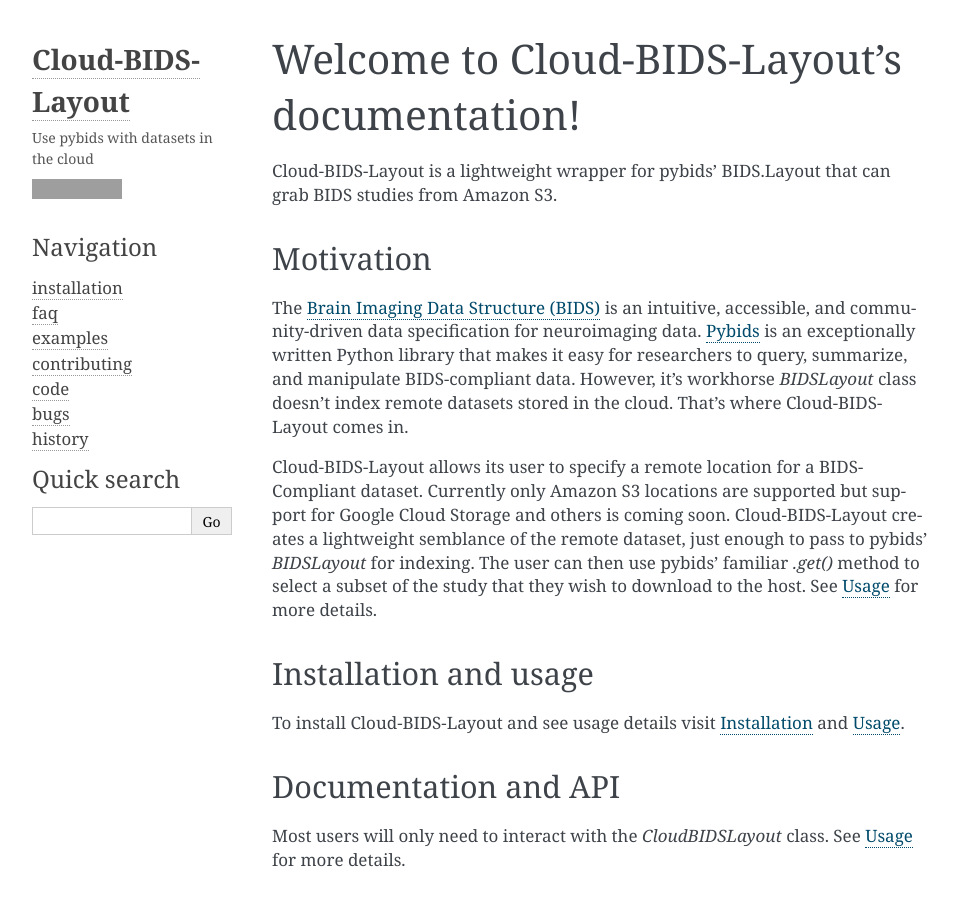
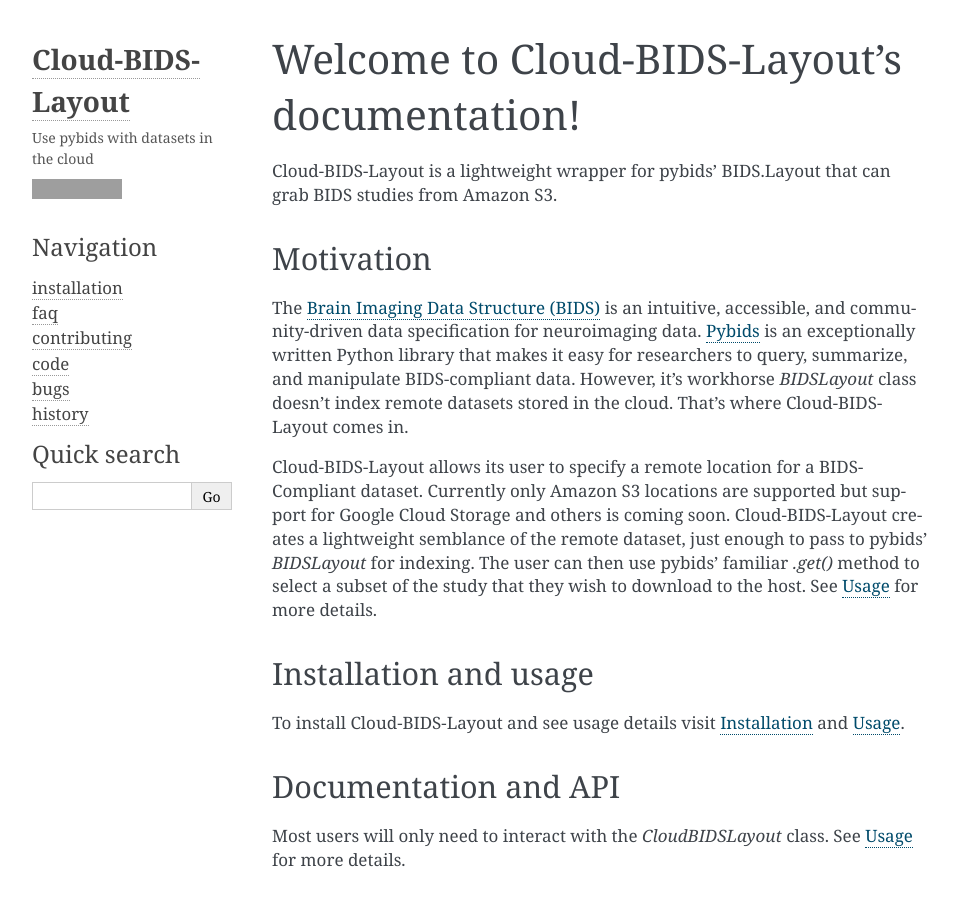
Before and after one commit to nrdg/cloud_bids_layout, a Sphinx documentation site: the page built from docs/index.rst, in a window 1280 px wide and 900 px high. Shown: the whole window, without its empty margins (148-1106 px from the left). Built offline with Sphinx 7.4.7, drawn with Linux system fonts in a browser that asks for light colours; the version number could not be read and is left out; grey boxes are pictures that could not be loaded.

Commit message:
Remove examples link in docs toctree

```diff
--- a/docs/index.rst
+++ b/docs/index.rst
@@ -77,7 +77,6 @@
    installation <installation>
    usage <usage.ipynb>
    faq <faq>
-   examples <https://github.com/nrdg/cloud_bids_layout/tree/master/examples>
    contributing <https://github.com/nrdg/cloud_bids_layout/blob/master/CONTRIBUTING.md>
    code <https://github.com/nrdg/cloud_bids_layout>
    bugs <https://github.com/nrdg/cloud_bids_layout/issues>
```
